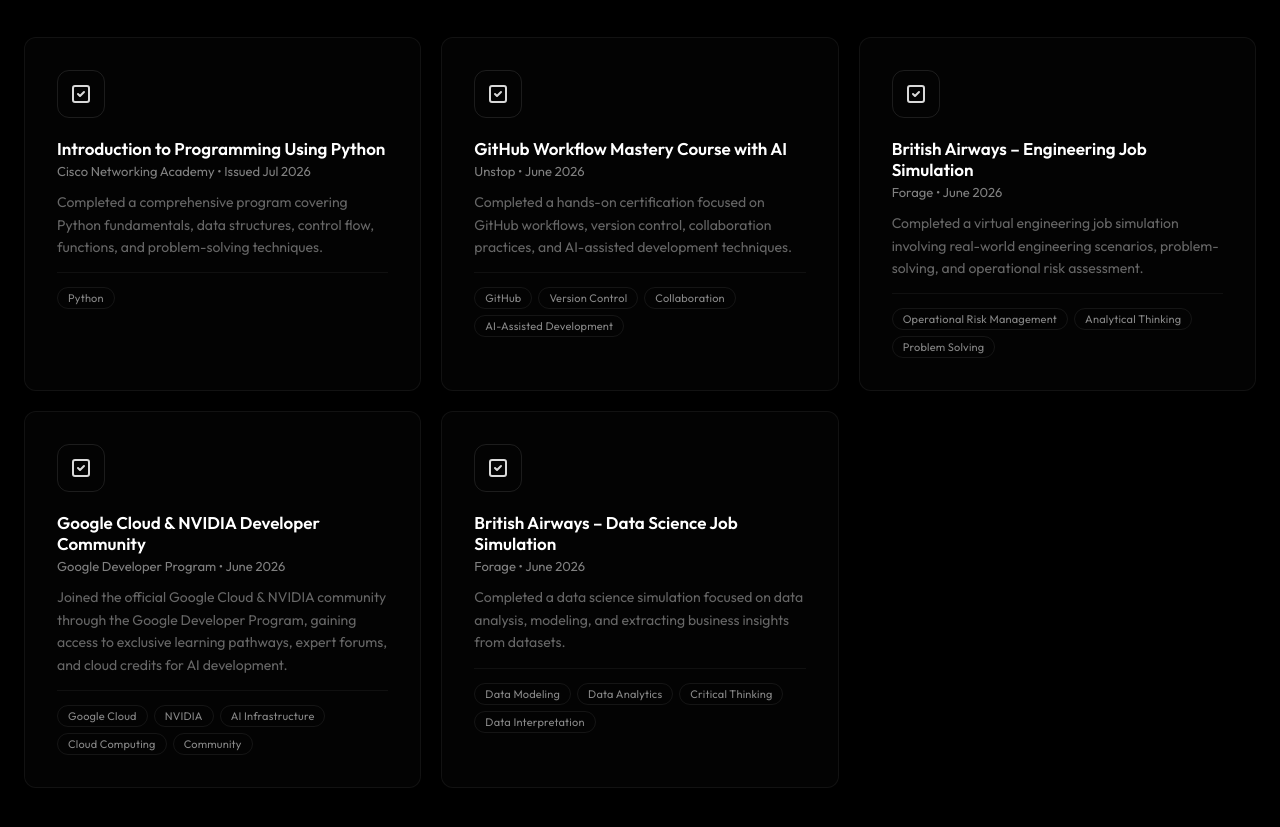
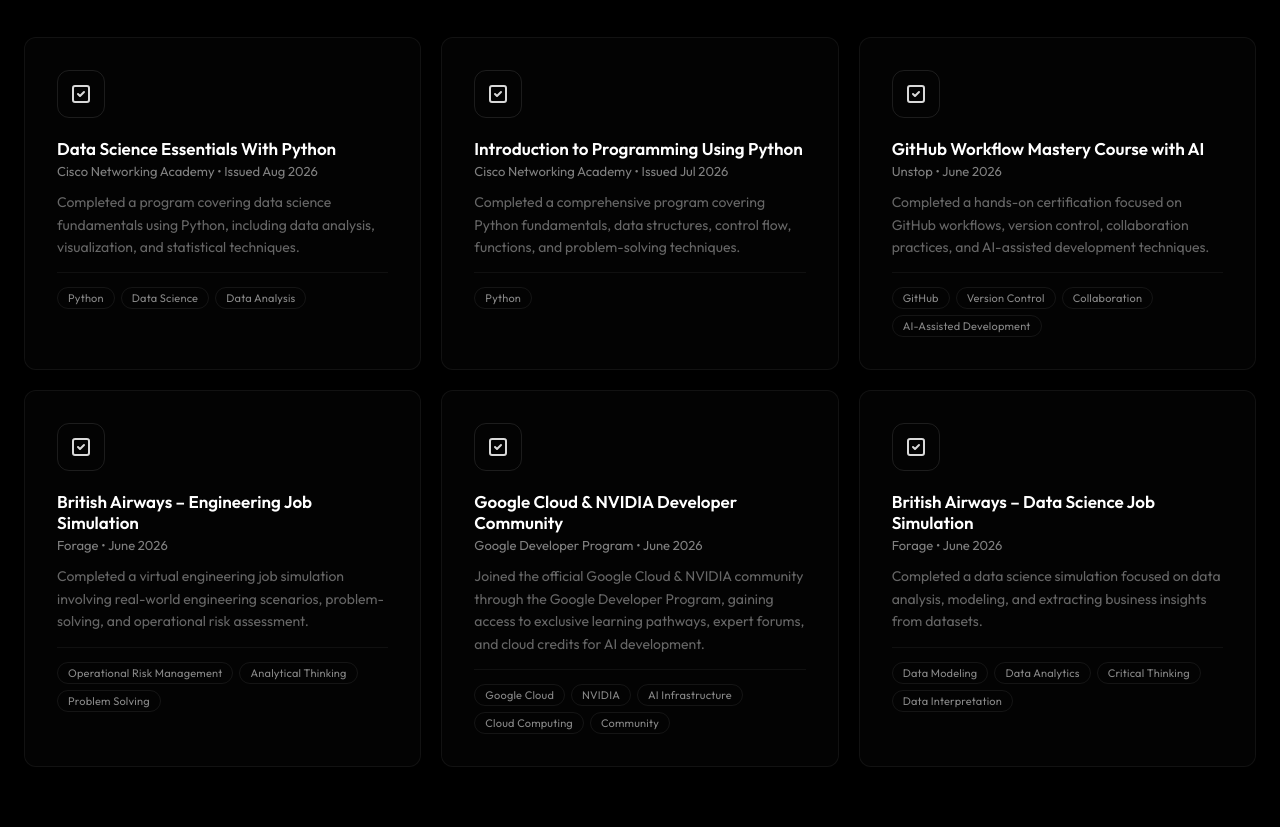
Before and after one commit to Samairaraina/samairaportfolio, a React (Vite) app: page / in a window 1280 px wide. Shown: the part 6420-7247 px from the top of the page. Built offline with nearby package versions, Linux system fonts and the light colour scheme.

Commit message:
Add Data Science Essentials With Python certification

```diff
--- a/src/components/Achievements.jsx
+++ b/src/components/Achievements.jsx
@@ -1,6 +1,12 @@
 import { motion } from 'framer-motion'
 
 const CERTIFICATIONS = [
+  {
+    title: 'Data Science Essentials With Python',
+    subtitle: 'Cisco Networking Academy \u2022 Issued Aug 2026',
+    description: 'Completed a program covering data science fundamentals using Python, including data analysis, visualization, and statistical techniques.',
+    skills: ['Python', 'Data Science', 'Data Analysis'],
+  },
   {
     title: 'Introduction to Programming Using Python',
     subtitle: 'Cisco Networking Academy \u2022 Issued Jul 2026',
```
